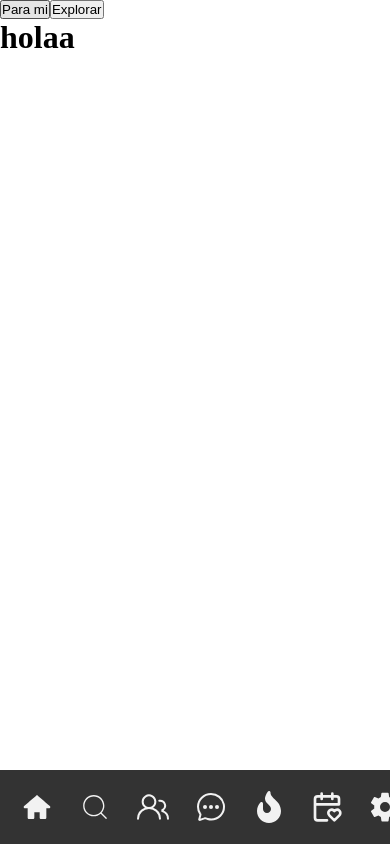
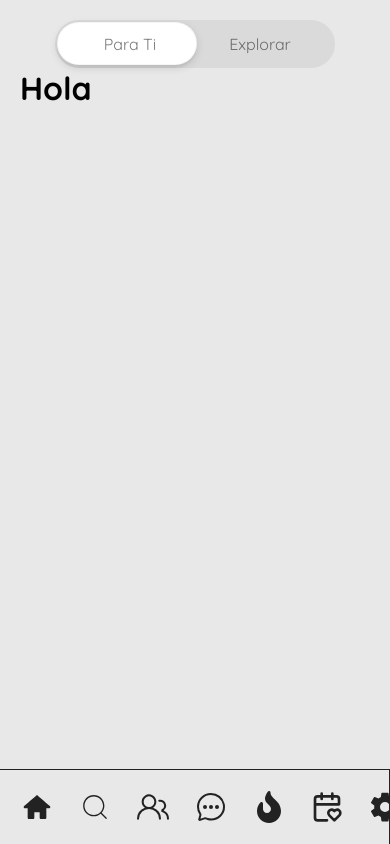
Before and after one commit to BeatBuildersRe/meetsounds1.0, a React (Vite) app in the folder frontend/: page / in a window 390 px wide. Built offline with nearby package versions, Linux system fonts and the light colour scheme.

Commit message:
feat: Division de Inicio
Cambio de botones de "Para Ti" y "Explorar", cambio de color de fondo, división de la página con responsive.

```diff
--- a/frontend/src/Pages/Home/Home.jsx
+++ b/frontend/src/Pages/Home/Home.jsx
@@ -1,7 +1,7 @@
 
 import React from 'react'
 import InicioPublicaciones from './Inicio';
-import '../../css/Home.css'
+
 const Home = () =>{
     return(
         <InicioPublicaciones/>
--- a/frontend/src/Pages/Home/Inicio.jsx
+++ b/frontend/src/Pages/Home/Inicio.jsx
@@ -1,65 +1,65 @@
-
 import React, { useState, useEffect } from 'react';
-
-
-
-const App = () => {
-  // Estado para controlar cuál div está visible
-  const [activeDiv, setActiveDiv] = useState('div1'); // 'div1' es el div que se muestra por defecto
-
+import '../../css/Home.css'
+import Foto from '../../assets/Img-Card-Seg.png';
+const Inicio = () => {
+  const [activeDiv, setActiveDiv] = useState('div1');
   const [isVisible, setIsVisible] = useState(true);
   let lastScrollTop = 0;
 
   const handleScroll = () => {
     const scrollTop = window.scrollY || document.documentElement.scrollTop;
-
     if (scrollTop > lastScrollTop) {
       setIsVisible(false); // Oculta el div cuando se desplaza hacia abajo
     } else {
       setIsVisible(true); // Muestra el div cuando se desplaza hacia arriba
     }
-
     lastScrollTop = scrollTop;
   };
 
   useEffect(() => {
     window.addEventListener("scroll", handleScroll);
-
-    // Limpieza al desmontar el componente
     return () => {
       window.removeEventListener("scroll", handleScroll);
     };
   }, []);
 
-
   return (
     <>
-      <div id='mi-div' className={`mi-div ${isVisible ? "visible" : "hidden"}`} >
-
-        <button className='btn_div' onClick={() => setActiveDiv('div1')}>Para mi</button>
-        <button className='btn_div' onClick={() => setActiveDiv('div2')}>Explorar</button>
-
-      </div>
-
-      <div className='Contenedor'>
 
 
+      <div className="Contenedor">
 
 
-        <div className='Div_1' style={{ display: activeDiv === 'div1' ? 'block' : 'none' }}>
-          <h1>holaa</h1>
+        <div className="izquierda">
+          <div className="tab-container">
+            <input type="radio" name="tab" id="tab1" className="tab tab--1"onClick={() => setActiveDiv('div1')} />
+            <label className="tab_label" htmlFor="tab1">Para Ti</label>
 
-        </div>
+            <input type="radio" name="tab" id="tab2" className="tab tab--2" onClick={() => setActiveDiv('div2')}/>
+            <label className="tab_label" htmlFor="tab2">Explorar</label>
 
-        <div className='Div_1' style={{ display: activeDiv === 'div2' ? 'block' : 'none' }}>
+            <div className="indicator"></div>
+          </div>
+        {/* <div id="mi-div" className={`mi-div ${isVisible ? 'visible' : 'hidden'}`}>
+        <button className="btn_div" onClick={() => setActiveDiv('div1')}>Para ti</button>
+        <button className="btn_div" onClick={() => setActiveDiv('div2')}><svg class="svgIcon" viewBox="0 0 512 512" height="1em" xmlns="http://www.w3.org/2000/svg"><path d="M256 512A256 256 0 1 0 256 0a256 256 0 1 0 0 512zm50.7-186.9L162.4 380.6c-19.4 7.5-38.5-11.6-31-31l55.5-144.3c3.3-8.5 9.9-15.1 18.4-18.4l144.3-55.5c19.4-7.5 38.5 11.6 31 31L325.1 306.7c-3.2 8.5-9.9 15.1-18.4 18.4zM288 256a32 32 0 1 0 -64 0 32 32 0 1 0 64 0z"></path></svg>Explorar</button>
+      </div> */}
+          <div className="Div_1" style={{ display: activeDiv === 'div1' ? 'block' : 'none' }}>
+            <h1>Hola</h1>
 
 
-
+          </div>
+          <div className="Div_1" style={{ display: activeDiv === 'div2' ? 'block' : 'none' }}>
+            <h1>Explorar contenido</h1>
+          </div>
+        </div>
+        <div className="derecha">
+          {/* Aquí puedes poner contenido para la parte izquierda */}
+          <h2>Contenido Izquierda</h2>
         </div>
       </div>
     </>
-
   );
 };
 
-export default App;
+export default Inicio;
--- a/frontend/src/components/botones/BotonesMenu.jsx
+++ b/frontend/src/components/botones/BotonesMenu.jsx
@@ -7,7 +7,7 @@ export default function IconButtons({ icon: Icon}) {
     <IconButton
     sx={{
       background:'Transparent',
-      color:'#f2f2f2',
+      color:'#222222',
       fontSize: '2rem', // Ajusta el tamaño del icono
       transition:'0.3s',
       '&:hover': {
--- a/frontend/src/css/Home.css
+++ b/frontend/src/css/Home.css
@@ -2,3 +2,181 @@
     padding: 0;
     margin: 0;
 }
+
+
+/* Estilos base para la división en dos columnas */
+.Contenedor {
+    display: flex;
+    height: 100vh;
+    width: 100%;
+
+  }
+
+  /* La parte izquierda será más pequeña */
+  .derecha {
+    flex: 1;
+
+    padding: 20px;
+    border-left: 1px solid #222;
+  }
+
+  /* La parte derecha será más grande */
+  .izquierda {
+    flex: 2;
+    background-color: #e8e8e8;
+    padding: 20px;
+    display: flex;
+    flex-direction: column;
+    align-items: center;
+    overflow-y: auto; /* Habilita el desplazamiento vertical */
+    width: 100%;
+
+  }
+  .izquierda::-webkit-scrollbar {
+    display: none;
+  }
+
+  /* From Uiverse.io by zanina-yassine */
+.tab-container {
+    position: relative;
+
+    display: flex;
+    flex-direction: row;
+    align-items: flex-start;
+
+    padding: 10px;
+
+    background-color: #dadadb;
+    border-radius: 25px;
+  }
+
+  .indicator {
+    content: "";
+    width: 140px;
+    height: 43px;
+    background: #ffffff;
+    position: absolute;
+    top: 2px;
+    left: 2px;
+    z-index: 9;
+    border: 0.5px solid rgba(0, 0, 0, 0.04);
+    box-shadow: 0px 3px 8px rgba(0, 0, 0, 0.12), 0px 3px 1px rgba(0, 0, 0, 0.04);
+    border-radius: 25px;
+    transition: all 0.2s ease-out;
+  }
+
+  .tab {
+    width: 130px;
+    height: 28px;
+    position: absolute;
+    z-index: 99;
+    outline: none;
+    opacity: 0;
+  }
+
+  .tab_label {
+    width: 130px;
+    height: 28px;
+
+    position: relative;
+    z-index: 999;
+
+    display: flex;
+    align-items: center;
+    justify-content: center;
+
+    border: 0;
+    color: #222;
+    font-size: 1rem;
+    opacity: 0.6;
+
+    cursor: pointer;
+  }
+
+  .tab--1:checked ~ .indicator {
+    left: 2px;
+  }
+
+  .tab--2:checked ~ .indicator {
+    left: calc(130px + 2px);
+  }
+
+  .tab--3:checked ~ .indicator {
+    left: calc(130px * 2 + 2px);
+  }
+
+
+/*
+  #mi-div {
+    margin-bottom: 20px;
+    gap: 10px;
+
+  }
+
+#mi-div button {
+    color: #090909;
+    padding: 0.7em 1.7em;
+    font-size: 18px;
+    border-radius: 0.5em;
+    background: #e8e8e8;
+    cursor: pointer;
+    border: 1px solid #e8e8e8;
+    transition: all 0.3s;
+    box-shadow: 6px 6px 12px #c5c5c5, -6px -6px 12px #ffffff;
+  }
+
+  #mi-div button:hover {
+    border: 1px solid white;
+  }
+
+  #mi-div button:active {
+    box-shadow: 4px 4px 12px #c5c5c5, -4px -4px 12px #ffffff;
+  }
+
+  #mi-div .svgIcon {
+    height: 25px;
+    transition-duration: 1.5s;
+  }
+  #mi-div .button:hover .svgIcon {
+    transform: rotate(250deg);
+    transition-duration: 1.5s;
+  }
+ */
+
+  .Div_1{
+
+    height: 100%;
+    width: 100%;
+
+
+  }
+
+
+
+
+
+
+
+
+
+
+
+
+
+  /* Estilos para botones */
+  /* .btn_div {
+    padding: 10px 20px;
+    font-size: 16px;
+    cursor: pointer;
+  }
+   */
+  /* Responsivo: Oculta la parte derecha en pantallas menores a 800px */
+  @media (max-width: 800px) {
+    .derecha {
+      display: none;
+    }
+
+    .izquierda {
+      flex: 1;
+    }
+  }
--- a/frontend/src/layout.css
+++ b/frontend/src/layout.css
@@ -1,8 +1,12 @@
 /* Reset */
+@import url('https://fonts.googleapis.com/css2?family=Quicksand:wght@300..700&display=swap');
 * {
     padding: 0;
     margin: 0;
     box-sizing: border-box;
+}
+body{
+    font-family: "Quicksand", sans-serif;
 }
 
 /* Contenedor principal del Layout */
@@ -18,7 +22,8 @@
     top: 0;
     left: 0;
     height: 100%;
-    background-color: #333;
+    background-color: #e8e8e8;
+    border-right: 1px solid #222;
 }
 
 /* Estilos para los elementos del menú */
@@ -38,14 +43,15 @@
     display: flex;
     align-items: center;
     padding: 5px;
-    color: #fff;
+    color: #222222;
     text-decoration: none;
     border-radius: 50px;
     transition: 0.3s;
 }
 
 #left-menu a:hover {
-    background-color: #555;
+    background-color: #dddddd;
+
     transition: 0.3s;
 }
 
@@ -137,6 +143,7 @@
         top: unset; /* Elimina la posición top */
         left: unset; /* Elimina la posición left */
         z-index: 999;
+        border-top: 1px solid #222;
     }
     #box nav ul{
     display: flex;
```
